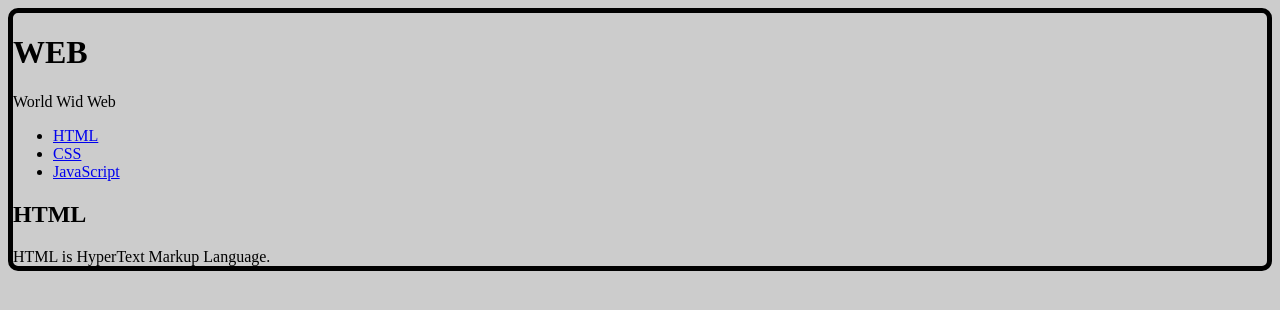
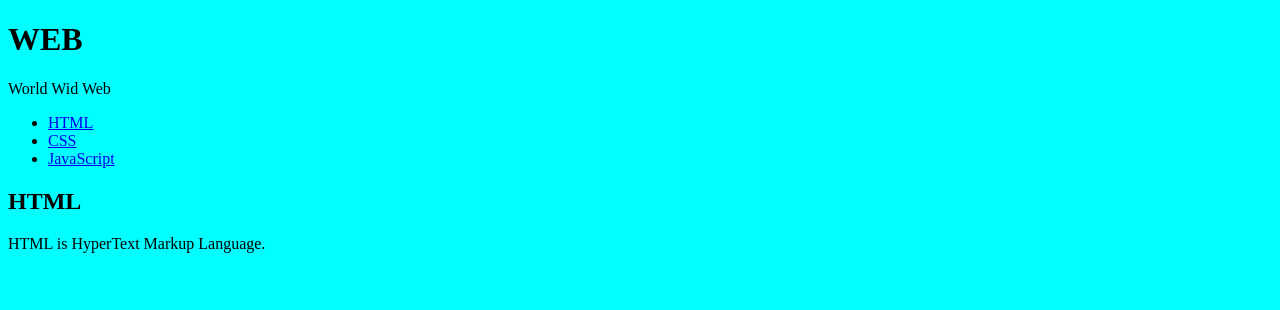
Before and after one commit to yumyum7/React-Router-Dom-Example, a React (Create React App) app in the folder react-app/: page / in a window 1280 px wide. Shown: the top 310 px of the page. Built offline with nearby package versions, Linux system fonts and the light colour scheme.

Commit message:
modifiy2

```diff
--- a/react-app/src/App.css
+++ b/react-app/src/App.css
@@ -1,14 +1,3 @@
 body {
-  border : 5px solid black;
-  border-radius: 10px;
-  background-color: #ccc;
+  background-color: aqua;
 }
-
-.c{
-  text-align: center;
-  color: white;
-}
-
-.d{
-  list-style: none;
-}
--- a/react-app/src/components/TOC.js
+++ b/react-app/src/components/TOC.js
@@ -3,18 +3,23 @@ import React,{Component} from 'react';
 
 class TOC extends Component{
     render(){
+      let lists = [];
+      let data = this.props.data;
+      let i = 0;
+
+      while(i<data.length){
+        lists.push(<li><a href={"/content" + data[i].id}>{data[i].title}</a></li>)
+        i = i + 1;
+      }
+
       return(
         <nav>
         <ul>
-            <li><a href="1.html">HTML</a></li>
-            <li><a href="2.html">CSS</a></li>
-            <li><a href="3.html">JavaScript</a></li>
+          {lists}
         </ul>
     </nav>
       );
     }
   }
 
-
-
   export default TOC;
```
